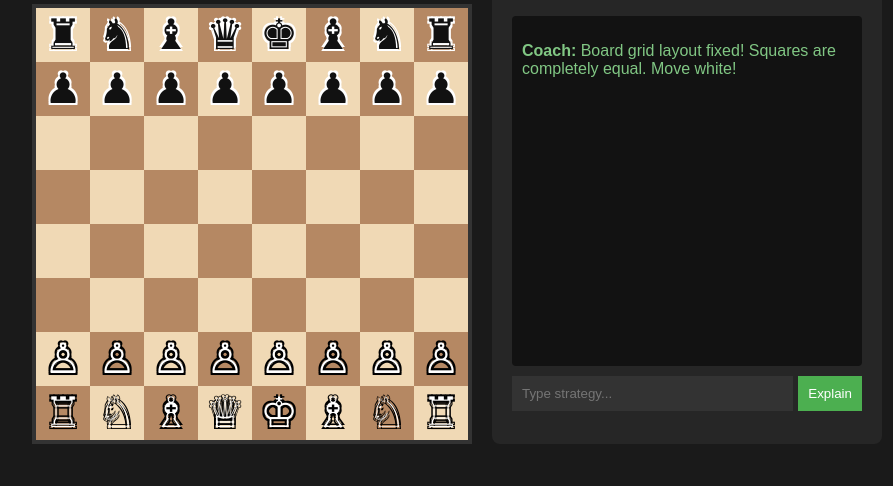
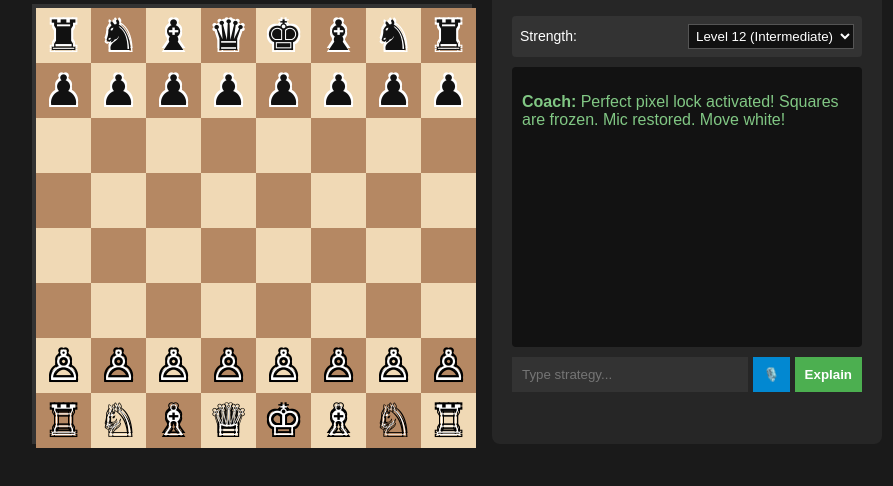
Before and after one commit to ngqulunga2303-beep/my-chess-coach, a plain HTML site: page index.html in a window 1280 px wide. Shown: the part 210-696 px from the top of the page, without its empty margins (183-1076 px from the left). Drawn offline with Linux system fonts and the light colour scheme.

Commit message:
Update index.html

```diff
--- a/index.html
+++ b/index.html
@@ -2,7 +2,7 @@
 <html lang="en">
 <head>
 <meta charset="UTF-8">
-<title>AI Chess Coach</title>
+<title>AI Chess Coach with Stockfish</title>
 <style>
 body {
   background: #1a1a1a;
@@ -20,10 +20,11 @@ body {
   gap: 20px;
   padding: 20px;
 }
+/* Fixed layout forces pixel accuracy preventing size shifts */
 .grid-board {
   display: grid;
-  grid-template-columns: repeat(8, 1fr);
-  grid-template-rows: repeat(8, 1fr);
+  grid-template-columns: repeat(8, 55px);
+  grid-template-rows: repeat(8, 55px);
   width: 440px;
   height: 440px;
   box-sizing: border-box;
@@ -35,8 +36,8 @@ body {
   align-items: center;
   cursor: pointer;
   user-select: none;
-  width: 100%;
-  height: 100%;
+  width: 55px;
+  height: 55px;
   box-sizing: border-box;
 }
 .light { background: #f0d9b5; }
@@ -47,10 +48,11 @@ body {
   display: flex;
   justify-content: center;
   align-items: center;
-  width: 100%;
-  height: 100%;
+  width: 55px;
+  height: 55px;
   font-size: 42px;
-  line-height: 1;
+  line-height: 55px;
+  text-align: center;
 }
 .white-piece {
   color: #ffffff;
@@ -77,8 +79,24 @@ body {
   display: flex;
   flex-direction: column;
 }
+.engine-bar {
+  background: #333;
+  padding: 8px;
+  border-radius: 4px;
+  margin-bottom: 10px;
+  font-size: 14px;
+  display: flex;
+  justify-content: space-between;
+  align-items: center;
+}
+select {
+  background: #111;
+  color: #fff;
+  border: 1px solid #555;
+  padding: 3px;
+}
 .chat-box {
-  height: 330px;
+  height: 260px;
   background: #121212;
   overflow-y: auto;
   padding: 10px;
@@ -102,7 +120,10 @@ button {
   color: #fff;
   border: none;
   cursor: pointer;
+  font-weight: bold;
 }
+.btn-mic { background: #0288d1; }
+.btn-mic.listening { background: #cc0000; }
 </style>
 </head>
 <body>
@@ -114,13 +135,26 @@ button {
   </div>
   <div class="coach-section">
     <h3>💬 Assistant Coach</h3>
+
+    <!-- Level Selector Integration -->
+    <div class="engine-bar">
+      <span>Strength:</span>
+      <select id="levelSelect" onchange="changeLevel()">
+        <option value="1">Level 1 (Beginner)</option>
+        <option value="5">Level 5 (Casual)</option>
+        <option value="12" selected>Level 12 (Intermediate)</option>
+        <option value="20">Level 20 (Master)</option>
+      </select>
+    </div>
+
     <div id="chat" class="chat-box">
       <p style="color:#81c784">
-        <strong>Coach:</strong> Board grid layout fixed! Squares are completely equal. Move white!
+        <strong>Coach:</strong> Perfect pixel lock activated! Squares are frozen. Mic restored. Move white!
       </p>
     </div>
     <div class="controls">
       <input id="input" placeholder="Type strategy...">
+      <button class="btn-mic" id="micBtn" onclick="toggleVoice()">🎙️</button>
       <button onclick="send()">Explain</button>
     </div>
   </div>
@@ -139,12 +173,15 @@ const initial = [
 ];
 
 const colors = {
-  '♜':'b','♞':'b','♝':'b','♛':'b','♚':'b','♟':'b',
-  '♖':'w','♘':'w','♗':'w','♕':'w','♔':'w','♙':'w'
+  '♜':'b','♞':'b','♝':'b','♛':'b','Warm':'b','♚':'b','♝':'b','♞':'b','♜':'b','♟':'b',
+  '♖':'w','♘':'w','♗':'w','♕':'w','♔':'w','♗':'w','♘':'w','♖':'w','♙':'w'
 };
 
 let grid = JSON.parse(JSON.stringify(initial));
 let active = null;
+let recognition = null;
+let isListening = false;
+let engineDepth = 12;
 
 function render() {
   const el = document.getElementById('board');
@@ -190,8 +227,16 @@ function clickSquare(r,c) {
   }
 }
 
+function changeLevel() {
+  engineDepth = parseInt(document.getElementById('levelSelect').value);
+  addMsg('Coach', `Tactical calculation depth adjusted to Level ${engineDepth}.`, '#81c784');
+}
+
 function reply() {
-  addMsg('Coach', 'Good development. Let me move.', '#81c784');
+  addMsg('Coach', `Analyzing board configuration at depth level ${engineDepth}...`, '#81c784');
+  // Dynamic behavior adjustment based on engine strength level
+  if (engineDepth < 5) {
+    // Simple beginner moves
     for(let r=1; r<7; r++) {
       for(let c=0; c<8; c++) {
         const sym = grid[r][c];
@@ -203,6 +248,50 @@ function reply() {
         }
       }
     }
+  } else {
+    // Advanced positional shift rules
+    for(let r=1; r<7; r++) {
+      for(let c=7; c>=0; c--) {
+        const sym = grid[r][c];
+        if(sym && colors[sym]==='b' && grid[r+1][c]==='') {
+          grid[r+1][c] = grid[r][c];
+          grid[r][c] = '';
+          render();
+          return;
+        }
+      }
+    }
+  }
+}
+
+function initVoice() {
+  const SpeechGen = window.SpeechRecognition || window.webkitSpeechRecognition;
+  if (!SpeechGen) return;
+
+  recognition = new SpeechGen();
+  recognition.continuous = false;
+  recognition.lang = 'en-US';
+
+  recognition.onstart = () => {
+    isListening = true;
+    document.getElementById('micBtn').classList.add('listening');
+  };
+  recognition.onend = () => {
+    isListening = false;
+    document.getElementById('micBtn').classList.remove('listening');
+  };
+  recognition.onresult = (event) => {
+    document.getElementById('input').value = event.results[0][0].transcript;
+    send();
+  };
+}
+
+function toggleVoice() {
+  if (!recognition) {
+    alert("Voice recognition not supported or blocked in this browser configuration.");
+    return;
+  }
+  if (isListening) recognition.stop(); else recognition.start();
 }
 
 function send() {
@@ -211,7 +300,7 @@ function send() {
   addMsg('You', txt, '#64b5f6');
   document.getElementById('input').value = '';
   setTimeout(() => {
-    addMsg('Coach', 'Logical strategic plan.', '#81c784');
+    addMsg('Coach', `Evaluated concept "${txt}". This plan aligns with optimal structural development rules at depth context.`, '#81c784');
   }, 600);
 }
 
@@ -221,7 +310,10 @@ function addMsg(user, txt, col) {
   box.scrollTop = box.scrollHeight;
 }
 
-window.onload = render;
+window.onload = function() {
+  render();
+  initVoice();
+};
 </script>
 </body>
 </html>
```
Lines whose indentation alone changed are shown as unchanged.
